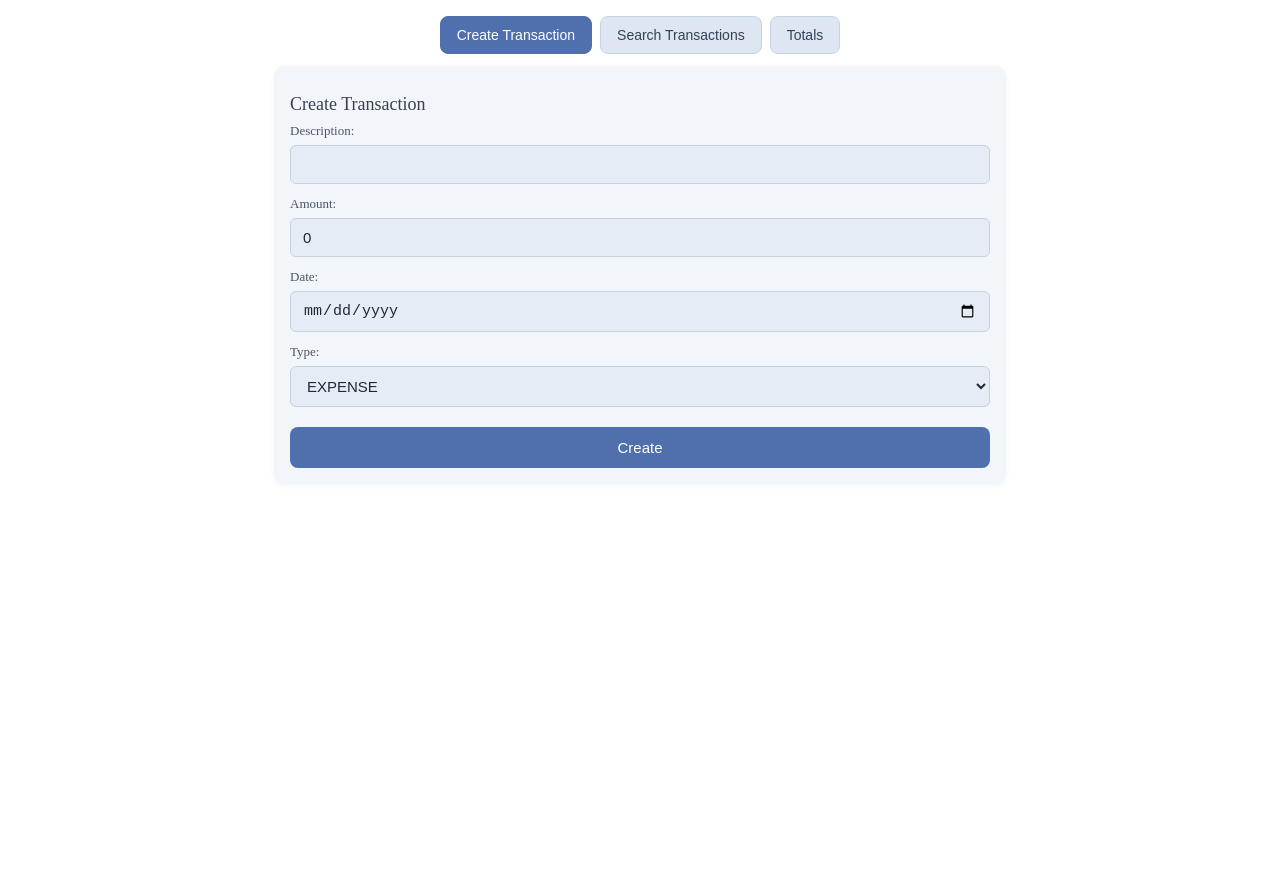
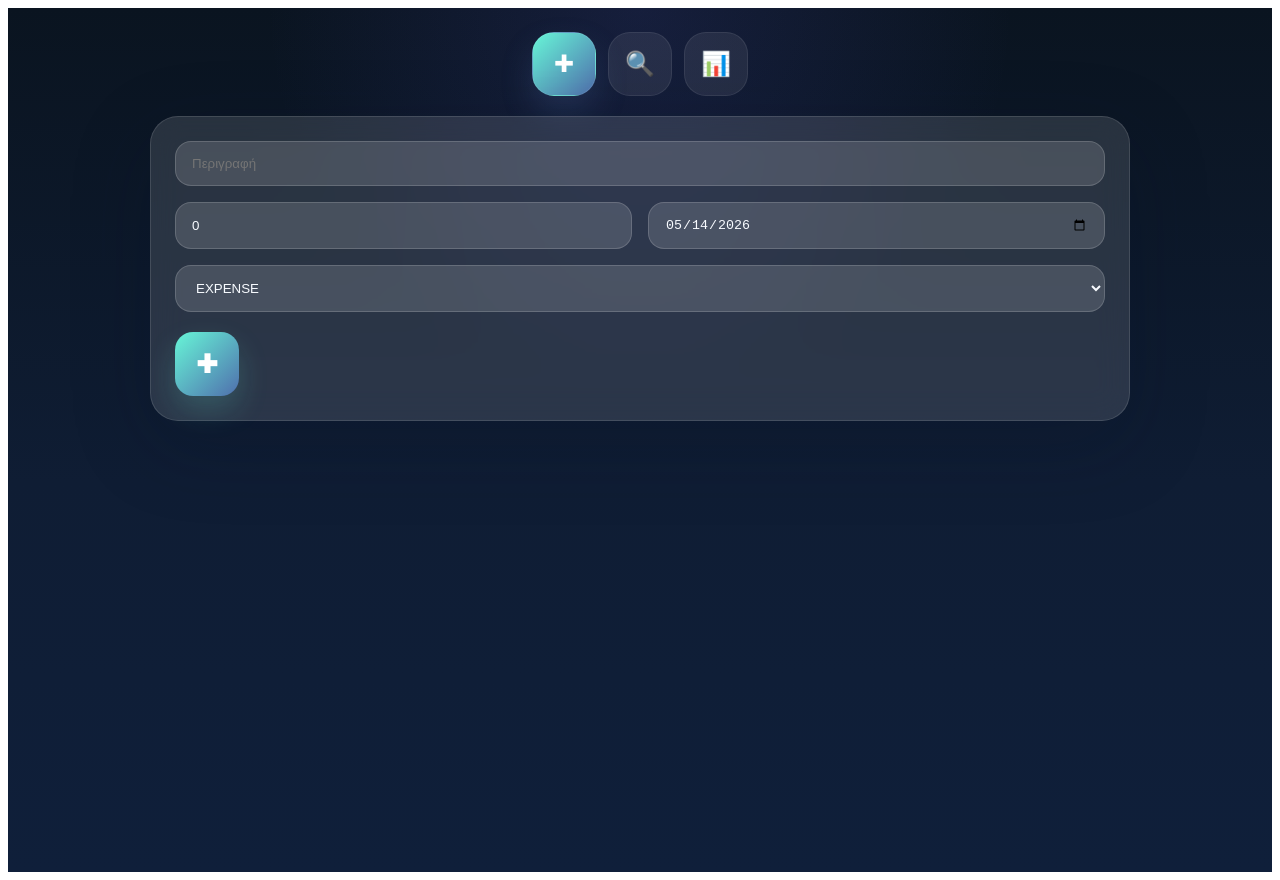
Before and after one commit to sotirisPanourgias/budget-front, an Angular app: page / in a window 1280 px wide. Before the commit the page ends 800 px from the top, so only its background shows below. Built offline with nearby package versions, Linux system fonts and the light colour scheme.

Commit message:
ui fixes

```diff
--- a/angular.json
+++ b/angular.json
@@ -2,7 +2,8 @@
   "$schema": "./node_modules/@angular/cli/lib/config/schema.json",
   "version": 1,
   "cli": {
-    "packageManager": "npm"
+    "packageManager": "npm",
+    "analytics": false
   },
   "newProjectRoot": "projects",
   "projects": {
--- a/src/app/api.ts
+++ b/src/app/api.ts
@@ -32,7 +32,8 @@ export interface SearchDto {
   providedIn: 'root'
 })
 export class ApiService {
-  private baseUrl = 'https://budget-production-e72e.up.railway.app/transactions'; // άλλαξέ το αν χρειάζεται
+//   private baseUrl = 'https://budget-production-e72e.up.railway.app/transactions'; // άλλαξέ το αν χρειάζεται
+  private baseUrl = 'http://localhost:8080/transactions'
 
   constructor(private http: HttpClient) {}
 
@@ -54,6 +55,9 @@ export class ApiService {
       search
     );
   }
+  deleteTransaction(id: number) {
+    return this.http.delete(`${this.baseUrl}/by-id/${id}`);
+  }
   // ✅ Totals
   getTransactionSum(): Observable<number> {
     return this.http.get<number>(`${this.baseUrl}/sum`);
--- a/src/app/app.css
+++ b/src/app/app.css
@@ -1,222 +1,396 @@
-/* ====== BASE ====== */
-
-body {
-  font-family: -apple-system, BlinkMacSystemFont, "Segoe UI", Roboto, Arial, sans-serif;
-  margin: 0;
-  padding: 0;
-
-  /* 👇 ΑΠΑΛΟ GRADIENT BACKGROUND */
-  background: linear-gradient(
-    180deg,
-    #eef3fa 0%,
-    #e5ecf6 40%,
-    #dde6f2 100%
-  );
-
-  color: #1f2933;
+* {
+  box-sizing: border-box;
+}
+:host {
+  display: flex;
+  justify-content: center;
+  padding: 24px 20px 40px;
+  background: radial-gradient(circle at top, rgba(94, 92, 230, 0.14) 0%, transparent 35%),
+    linear-gradient(180deg, #0a1420 0%, #0f1d34 55%, #0f1f3a 100%);
+  min-height: 100vh;
 }
 
-
-h1 {
-  text-align: center;
-  font-size: 24px;
-  margin: 16px 0 8px;
-  font-weight: 500;
+.app-shell {
+  width: min(100%, 980px);
 }
 
-h2 {
-  font-size: 18px;
-  margin: 12px 0 8px;
-  font-weight: 500;
-  color: #374151;
+.hero {
+  display: flex;
+  justify-content: space-between;
+  align-items: center;
+  gap: 24px;
+  margin-bottom: 24px;
 }
 
-/* ====== TABS ====== */
+.hero-card {
+  min-width: 150px;
+  background: linear-gradient(180deg, #6d7ec6, #4f6fad);
+  color: white;
+  border: 1px solid rgba(255, 255, 255, 0.18);
+  border-radius: 24px;
+  padding: 22px 24px;
+  display: flex;
+  flex-direction: column;
+  gap: 10px;
+  box-shadow: 0 24px 60px rgba(18, 63, 133, 0.22);
+}
+
+.hero-card-value {
+  font-size: 2.1rem;
+  text-align: center;
+}
 
 .tabs {
   display: flex;
   justify-content: center;
-  gap: 8px;
-  margin: 12px;
+  gap: 12px;
+  flex-wrap: wrap;
+  margin-bottom: 20px;
 }
 
 .tabs button {
-  padding: 10px 16px;
-  border-radius: 8px;
-  border: 1px solid #c7d2e1;
-  background: #dde6f2;   /* 👈 απαλό μπλε */
-  color: #334155;
+  width: 64px;
+  height: 64px;
+  display: inline-flex;
+  align-items: center;
+  justify-content: center;
+  padding: 0;
+  border-radius: 22px;
+  border: 1px solid rgba(255, 255, 255, 0.08);
+  background: rgba(255, 255, 255, 0.08);
+  color: #f8fbff;
+  font-size: 1.5rem;
   cursor: pointer;
-  font-size: 14px;
+  transition: transform 0.2s ease, background 0.25s ease, box-shadow 0.25s ease;
 }
 
 .tabs button.active {
-  background: #4f6fad;
+  background: linear-gradient(135deg, #67f6d7, #4f6fad);
   color: white;
-  border-color: #4f6fad;
+  box-shadow: 0 16px 32px rgba(79, 111, 173, 0.24);
 }
 
-/* ====== CONTENT CARD ====== */
+.tabs button:hover {
+  transform: translateY(-2px);
+}
 
 .tab-content {
-  background: #f2f5fa;   /* 👈 ΟΧΙ άσπρο */
-  margin: 12px auto;
-  padding: 16px;
-  border-radius: 10px;
-  max-width: 700px;
-  box-shadow: 0 2px 6px rgba(0, 0, 0, 0.04);
+  background: rgba(255, 255, 255, 0.12);
+  border: 1px solid rgba(255, 255, 255, 0.12);
+  backdrop-filter: blur(16px);
+  margin: 0 auto 20px;
+  padding: 24px;
+  border-radius: 28px;
+  max-width: 100%;
+  box-shadow: 0 24px 80px rgba(8, 19, 40, 0.22);
 }
 
-/* ====== FORMS ====== */
+.panel {
+  display: grid;
+  gap: 18px;
+}
+
+.panel-header p {
+  margin: 8px 0 0;
+  color: #475569;
+  line-height: 1.7;
+}
 
 .create-form,
 .search-form {
-  display: flex;
-  flex-direction: column;
-  gap: 12px;
+  display: grid;
+  gap: 16px;
+}
+
+.input-row {
+  display: grid;
+  grid-template-columns: repeat(2, minmax(0, 1fr));
+  gap: 16px;
 }
 
 .create-form label,
 .search-form label {
-  font-size: 13px;
-  color: #4b5563;
-  display: flex;
-  flex-direction: column;
-  gap: 6px;
+  display: grid;
+  gap: 0;
+  position: relative;
+}
+
+.sr-only {
+  position: absolute;
+  width: 1px;
+  height: 1px;
+  padding: 0;
+  margin: -1px;
+  overflow: hidden;
+  clip: rect(0, 0, 0, 0);
+  white-space: nowrap;
+  border: 0;
+
+}
+
+.icon-only {
+  display: inline-flex;
+  align-items: center;
+  justify-content: center;
+  width: 36px;
+  height: 36px;
+  border-radius: 14px;
+  background: rgba(255, 255, 255, 0.1);
+  color: #f8fbff;
+  font-size: 1rem;
+  box-shadow: 0 10px 25px rgba(15, 23, 42, 0.12);
 }
 
 .create-form input,
 .create-form select,
 .search-form input,
 .search-form select {
-  padding: 10px 12px;
-  font-size: 15px;
-  border-radius: 6px;
-  border: 1px solid #c7d2e1;
-  outline: none;
-  background: #e6ecf5;   /* 👈 ΟΧΙ άσπρο */
-  color: #1f2933;
+  width: 100%;
+  padding: 14px 16px;
+  border-radius: 16px;
+  border: 1px solid rgba(255, 255, 255, 0.16);
+  background: rgba(255, 255, 255, 0.14);
+  color: #f8fbff;
+  transition: border-color 0.2s ease, box-shadow 0.2s ease, background 0.2s ease;
+
 }
 
 .create-form input:focus,
 .create-form select:focus,
 .search-form input:focus,
 .search-form select:focus {
-  border-color: #4f6fad;
-  background: #edf2fa;
+  border-color: #67f6d7;
+  box-shadow: 0 0 0 4px rgba(103, 246, 215, 0.18);
+  background: rgba(255, 255, 255, 0.2);
+}
+.create-form option,
+.search-form option {
+  background: #0f1d34;
+  color: #f8fbff;
+}
+.primary {
+  align-self: start;
+  margin-top: 4px;
+  width: 64px;
+  height: 64px;
+  padding: 0;
+  font-size: 1.6rem;
+  display: inline-flex;
+  align-items: center;
+  justify-content: center;
+  font-weight: 600;
+  border-radius: 18px;
+  border: none;
+  color: white;
+  background: linear-gradient(135deg, #67f6d7, #4f6fad);
+  cursor: pointer;
+  transition: transform 0.2s ease, opacity 0.2s ease, box-shadow 0.2s ease;
+  box-shadow: 0 14px 30px rgba(103, 246, 215, 0.18);
 }
 
-/* ====== BUTTONS ====== */
-
-.create-form button,
-.search-form button {
-  margin-top: 8px;
-  padding: 12px;
-  font-size: 15px;
-  font-weight: 500;
-  border-radius: 8px;
-  border: none;
-  background: #4f6fad;
-  color: white;
-  cursor: pointer;
+.primary:hover {
+  opacity: 0.95;
+  transform: translateY(-1px);
 }
-
-.create-form button:hover,
-.search-form button:hover {
-  opacity: 0.9;
-}
-
-/* ====== SEARCH MODE ====== */
 
 .mode-selector {
   display: flex;
   gap: 16px;
-  margin: 8px 0;
+  flex-wrap: wrap;
+}
+
+.mode-selector label {
+  display: inline-flex;
+  align-items: center;
+  gap: 10px;
+}
+
+.mode-selector input {
+  accent-color: #67f6d7;
 }
 
 .custom-dates {
-  display: flex;
+  display: grid;
+  grid-template-columns: repeat(2, minmax(0, 1fr));
+  gap: 16px;
+}
+
+.results ul {
+  list-style: none;
+  padding: 0;
+  margin: 0;
+  display: grid;
   gap: 12px;
 }
 
-/* ====== LIST ====== */
-
-ul {
-  list-style: none;
-  padding: 0;
-  margin: 12px 0;
+.transaction-item {
+  display: grid;
+  gap: 12px;
+  padding: 18px;
+  border-radius: 20px;
+  background: #f8fafc;
+  border: 1px solid #e2e8f0;
 }
 
-li {
-  padding: 10px 6px;
-  border-bottom: 1px solid #d6deea;
-  font-size: 14px;
+.transaction-meta {
+  display: flex;
+  justify-content: space-between;
+  gap: 16px;
+  align-items: center;
 }
 
-li:last-child {
-  border-bottom: none;
+.transaction-meta strong {
+  display: block;
+  font-size: 1rem;
+  color: #0f172a;
 }
 
-.expense-amount {
-  color: #b91c1c;
-  font-weight: 500;
+.transaction-date {
+  margin-top: 6px;
+  font-size: 0.92rem;
+  color: #64748b;
 }
 
-.income-amount {
+.transaction-value {
+  font-weight: 700;
+  font-size: 1rem;
+}
+
+.transaction-value.expense {
+  color: #b91c1c;
+}
+
+.transaction-value.income {
   color: #047857;
-  font-weight: 500;
+}
+
+.transaction-actions {
+  display: flex;
+  gap: 12px;
+  align-items: center;
+  flex-wrap: wrap;
+}
+
+.helper-text {
+  margin: 0;
+  color: #475569;
+  font-size: 0.92rem;
+  line-height: 1.5;
+}
+
+.transaction-item {
+  display: grid;
+  gap: 12px;
+  padding: 18px;
+  border-radius: 20px;
+  background: linear-gradient(180deg, #ffffff 0%, #f8fbff 100%);
+  border: 1px solid #cbd5e1;
+  transition: transform 0.2s ease, box-shadow 0.2s ease;
+}
+
+.transaction-item:hover {
+  transform: translateY(-1px);
+  box-shadow: 0 18px 35px rgba(59, 130, 246, 0.08);
+}
+
+.delete-btn {
+  padding: 10px 14px;
+  border-radius: 999px;
+  border: none;
+  background: #ffe4e6;
+  color: #9f1239;
+  cursor: pointer;
+  font-size: 0.92rem;
+}
+
+.totals-panel {
+  padding-top: 6px;
+}
+
+.totals-list {
+  list-style: none;
+  margin: 0;
+  padding: 0;
+  display: grid;
+  gap: 14px;
+}
+
+.totals-list li {
+  display: flex;
+  justify-content: space-between;
+  align-items: center;
+  gap: 16px;
+  padding: 16px 18px;
+  border-radius: 20px;
+  background: rgba(255, 255, 255, 0.14);
+  border: 1px solid rgba(255, 255, 255, 0.12);
+  color: #f8fbff;
+}
+
+
+.totals-list strong {
+  font-size: 1.05rem;
+  color: #0f172a;
+}
+
+.type-badge,
+.expense-badge,
+.income-badge {
+  display: inline-flex;
+  align-items: center;
+  justify-content: center;
+  padding: 8px 14px;
+  border-radius: 999px;
+  font-size: 0.85rem;
+  font-weight: 700;
+  gap: 6px;
 }
 
 .expense-badge {
-  background: #f5cfcf;
-  color: #7f1d1d;
-  padding: 3px 8px;
-  border-radius: 999px;
-  font-size: 12px;
+  background: #f87171;
+  color: white;
 }
 
 .income-badge {
-  background: #cdeede;
-  color: #065f46;
-  padding: 3px 8px;
-  border-radius: 999px;
-  font-size: 12px;
+  background: #34d399;
+  color: white;
 }
 
-/* ====== TOTALS ====== */
+@media (max-width: 860px) {
+  .hero {
+    flex-direction: column;
+  }
 
-.tab-content ul li {
-  font-size: 17px;
-  font-weight: 500;
+  .hero-copy {
+    max-width: 100%;
+  }
+
+  .custom-dates,
+  .input-row {
+    grid-template-columns: 1fr;
+  }
 }
 
-/* ====== MOBILE ====== */
-
-@media (max-width: 600px) {
-  h1 {
-    font-size: 20px;
-  }
-
+@media (max-width: 620px) {
   .tabs {
     flex-direction: column;
+    align-items: stretch;
   }
 
   .tabs button {
     width: 100%;
   }
 
-  .custom-dates {
-    flex-direction: column;
+  .hero-card {
+    width: 100%;
   }
 
-  .mode-selector {
+  .transaction-meta {
     flex-direction: column;
-    gap: 10px;
+    align-items: flex-start;
   }
 
-  .create-form button,
-  .search-form button {
-    font-size: 16px;
-    padding: 14px;
+  .transaction-actions {
+    justify-content: flex-start;
   }
 }
--- a/src/app/app.ts
+++ b/src/app/app.ts
@@ -13,68 +13,78 @@ type SearchMode = 'monthly' | 'custom';
   standalone: true,
   imports: [CommonModule, HttpClientModule, NgFor, DatePipe, FormsModule],
   template: `
-    <h1>{{ title() }}</h1>
-
-    <!-- Tabs -->
+    <div class="app-shell">
+     <!--
+      <header class="hero">
+        <div class="hero-card">
+          <strong class="hero-card-value" aria-label="Current tab">
+            {{ activeTab() === 'create' ? '✚' : activeTab() === 'search' ? '🔍' : '📊' }}
+          </strong>
+        </div>
+      </header>
+      -->
       <div class="tabs">
         <button
+          type="button"
+          aria-label="Create"
           [class.active]="activeTab() === 'create'"
           (click)="switchTab('create')">
-        Create Transaction
+          ✚
         </button>
 
         <button
+          type="button"
+          aria-label="Search"
           [class.active]="activeTab() === 'search'"
           (click)="switchTab('search')">
-        Search Transactions
+          🔍
         </button>
 
         <button
+          type="button"
+          aria-label="Totals"
           [class.active]="activeTab() === 'totals'"
           (click)="switchTab('totals'); loadTotals()">
-        Totals
+          📊
         </button>
       </div>
 
-    <!-- CREATE TAB -->
       <div class="tab-content" *ngIf="activeTab() === 'create'">
-      <h2>Create Transaction</h2>
-
+        <section class="panel">
           <div class="create-form">
             <label>
-          Description:
-          <input [(ngModel)]="newTx.description" />
+              <span class="sr-only">Description</span>
+              <input [(ngModel)]="newTx.description" placeholder="Περιγραφή" aria-label="Description" />
+            </label>
+
+            <div class="input-row">
+              <label>
+                <span class="sr-only">Amount</span>
+                <input type="number" [(ngModel)]="newTx.ammount" placeholder="0.00" aria-label="Amount" />
               </label>
 
               <label>
-          Amount:
-          <input type="number" [(ngModel)]="newTx.ammount" />
+                <span class="sr-only">Date</span>
+                <input type="date" [(ngModel)]="newTx.transactionDate" aria-label="Date" />
               </label>
+            </div>
 
             <label>
-          Date:
-          <input type="date" [(ngModel)]="newTx.transactionDate" />
-        </label>
-
-        <label>
-          Type:
-          <select [(ngModel)]="newTx.type">
+              <span class="sr-only">Type</span>
+              <select [(ngModel)]="newTx.type" aria-label="Type">
                 <option value="EXPENSE">EXPENSE</option>
                 <option value="INCOME">INCOME</option>
               </select>
             </label>
 
-        <button (click)="submitTransaction()">Create</button>
+            <button class="primary" (click)="submitTransaction()">✚</button>
           </div>
+        </section>
       </div>
 
-    <!-- SEARCH TAB -->
       <div class="tab-content" *ngIf="activeTab() === 'search'">
-      <h2>Search Transactions</h2>
-
+        <section class="panel">
           <div class="search-form">
-
-        <!-- Mode selector -->
             <div class="mode-selector">
               <label>
                 <input
@@ -82,7 +92,8 @@ type SearchMode = 'monthly' | 'custom';
                   name="mode"
                   value="monthly"
                   [(ngModel)]="searchMode" />
-            This Month
+                <span class="icon-only">⏱</span>
+                <span class="sr-only">This Month</span>
               </label>
 
               <label>
@@ -91,69 +102,110 @@ type SearchMode = 'monthly' | 'custom';
                   name="mode"
                   value="custom"
                   [(ngModel)]="searchMode" />
-            Custom Range
+                <span class="icon-only">📅</span>
+                <span class="sr-only">Custom Range</span>
               </label>
             </div>
 
-        <!-- Custom dates (only if custom) -->
             <div *ngIf="searchMode === 'custom'" class="custom-dates">
               <label>
-            Start Date:
-            <input type="date" [(ngModel)]="searchStartDate" />
+                <span class="sr-only">Start Date</span>
+                <input type="date" [(ngModel)]="searchStartDate" aria-label="Start Date" />
               </label>
 
               <label>
-            End Date:
-            <input type="date" [(ngModel)]="searchEndDate" />
+                <span class="sr-only">End Date</span>
+                <input type="date" [(ngModel)]="searchEndDate" aria-label="End Date" />
               </label>
             </div>
 
-        <button (click)="runSearch()">Search</button>
+            <button class="primary" (click)="runSearch()">🔎</button>
           </div>
 
+          <div class="results">
             <ul>
-        <li *ngFor="let t of transactions">
-          <strong>{{ t.description }}</strong> -
-          {{ t.type }} -
-          Amount: {{ t.ammount }} -
-          Date: {{ t.transactionDate  }}
+              <li *ngFor="let t of transactions" class="transaction-item">
+                <div class="transaction-meta">
+                  <div>
+                    <strong>{{ t.description }}</strong>
+                    <div class="transaction-date">{{ t.transactionDate | date:'mediumDate' }}</div>
+                  </div>
+                  <div class="transaction-value" [class.expense]="t.type === 'EXPENSE'" [class.income]="t.type === 'INCOME'">
+                    {{ t.type === 'EXPENSE' ? '-' : '+' }}{{ t.ammount | number:'1.2-2' }}
+                  </div>
+                </div>
+
+                <div class="transaction-actions">
+                  <span class="type-badge" [class.expense-badge]="t.type === 'EXPENSE'" [class.income-badge]="t.type === 'INCOME'">
+                    {{ t.type === 'EXPENSE' ? ' ΕΞΟΔΑ' : ' ΕΣΟΔΑ' }}
+                  </span>
+                  <button class="delete-btn" (click)="deleteTransaction(t.id!)">Delete</button>
+                </div>
               </li>
             </ul>
           </div>
+        </section>
+      </div>
 
-    <!-- TOTALS TAB -->
       <div class="tab-content" *ngIf="activeTab() === 'totals'">
-      <h2>Transaction Totals</h2>
-      <ul>
-        <li>Total: {{ totalAll | number:'1.2-2' }}</li>
-        <li>Total Expenses: {{ totalExpenses | number:'1.2-2' }}</li>
-        <li>Total Income: {{ totalIncome | number:'1.2-2' }}</li>
+        <section class="panel totals-panel">
+          <ul class="totals-list">
+            <li>
+              <span class="icon-only" aria-hidden="true">💰</span>
+              <span class="sr-only">Total</span>
+              <strong
+                [style.color]="
+                  totalAll < 0
+                    ? '#ff4d4f'
+                    : totalAll > 0
+                    ? '#52c41a'
+                    : 'inherit'
+                ">
+                {{ totalAll | number:'1.2-2' }}
+              </strong>
+            </li>
+            <li>
+              <span class="icon-only" aria-hidden="true">📉</span>
+              <span class="sr-only">Expenses</span>
+              <strong
+                [style.color]="'#ff4d4f'">
+                {{ totalExpenses | number:'1.2-2' }}
+              </strong>
+            </li>
+            <li>
+              <span class="icon-only" aria-hidden="true">📈</span>
+              <span class="sr-only">Income</span>
+              <strong
+                [style.color]="'#52c41a'">
+                {{ totalIncome | number:'1.2-2' }}
+              </strong>
+            </li>
           </ul>
+        </section>
+      </div>
     </div>
   `,
   styleUrls: ['./app.css']
 })
 export class App {
-  title = signal(' ');
+  title = signal('Budget Tracker');
   activeTab = signal<TabType>('create');
+  today = new Date().toISOString().slice(0, 10);
 
-  // Transactions & Search
   transactions: Transaction[] = [];
 
   searchMode: SearchMode = 'monthly';
-  searchStartDate = '';
-  searchEndDate = '';
+  searchStartDate = this.today;
+  searchEndDate = this.today;
 
-  // Totals
   totalAll = 0;
   totalExpenses = 0;
   totalIncome = 0;
 
-  // Create form
   newTx: NewTransaction = {
     description: '',
     ammount: 0,
-    transactionDate: '',
+    transactionDate: this.today,
     type: 'EXPENSE'
   };
 
@@ -163,7 +215,6 @@ export class App {
     this.activeTab.set(tab);
   }
 
-  // ➕ Create Transaction
   submitTransaction() {
     this.apiService.createTransaction(this.newTx).subscribe({
       next: () => {
@@ -171,7 +222,7 @@ export class App {
         this.newTx = {
           description: '',
           ammount: 0,
-          transactionDate: '',
+          transactionDate: this.today,
           type: 'EXPENSE'
         };
       },
@@ -181,10 +232,31 @@ export class App {
       }
     });
   }
+  deleteTransaction(id: number) {
 
-  // 🔎 Unified Search
+    const confirmed = confirm('Delete this transaction?');
+
+    if (!confirmed) {
+      return;
+    }
+
+    this.apiService.deleteTransaction(id).subscribe({
+      next: () => {
+        this.transactions = this.transactions.filter(t => t.id !== id);
+
+        this.cdr.detectChanges();
+
+        alert('Transaction deleted');
+      },
+
+      error: (err) => {
+        console.error('Delete error:', err);
+        alert('Delete failed');
+      }
+    });
+  }
   runSearch() {
-    this.transactions = []; // Clear previous results
+    this.transactions = [];
     if (this.searchMode === 'monthly') {
       this.apiService.getMonthlyTransactionsByUserId().subscribe({
         next: (data) => {this.transactions = data; this.cdr.detectChanges();},
@@ -196,7 +268,6 @@ export class App {
       return;
     }
 
-    // Custom mode
     if (!this.searchStartDate || !this.searchEndDate) {
       alert('Συμπλήρωσε Start & End Date');
       return;
@@ -216,7 +287,6 @@ export class App {
     });
   }
 
-  // 📊 Load Totals
   loadTotals() {
     this.apiService.getTransactionSum().subscribe({
       next: (sum) =>{ this.totalAll = Number(sum ?? 0);
```
Also changed, not shown: 1 other file (tests, documents, lock files or other folders). Lines whose indentation alone changed are shown as unchanged.
